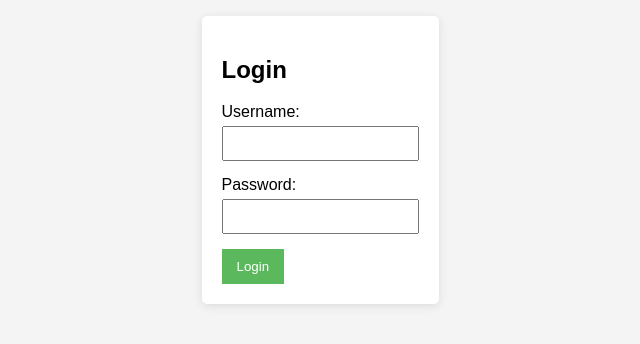
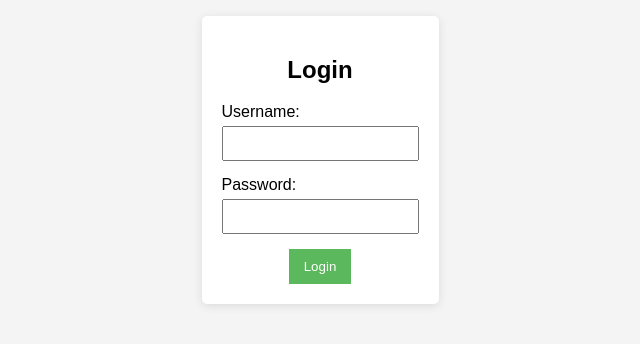
Before and after one commit to Miss-pranoti-ICT/db_node_conn, a website: page nodejs-login/views/index.html in a window 1280 px wide. Shown: the part 240-584 px from the top of the page, without its empty margins (320-960 px from the left). Drawn offline with Linux system fonts and the light colour scheme.

Commit message:
Center alligned 5th aug

```diff
--- a/nodejs-login/views/index.html
+++ b/nodejs-login/views/index.html
@@ -8,7 +8,7 @@
 </head>
 <body>
     <div class="container">
-        <h2>Login</h2>
+        <center><h2>Login</h2></center>
         <form action="/login" method="post">
             <div>
                 <label for="username">Username:</label>
@@ -18,7 +18,7 @@
                 <label for="password">Password:</label>
                 <input type="password" id="password" name="password" required>
             </div>
-            <button type="submit">Login</button>
+            <center><button type="submit">Login</button></center>
         </form>
     </div>
 </body>
```
